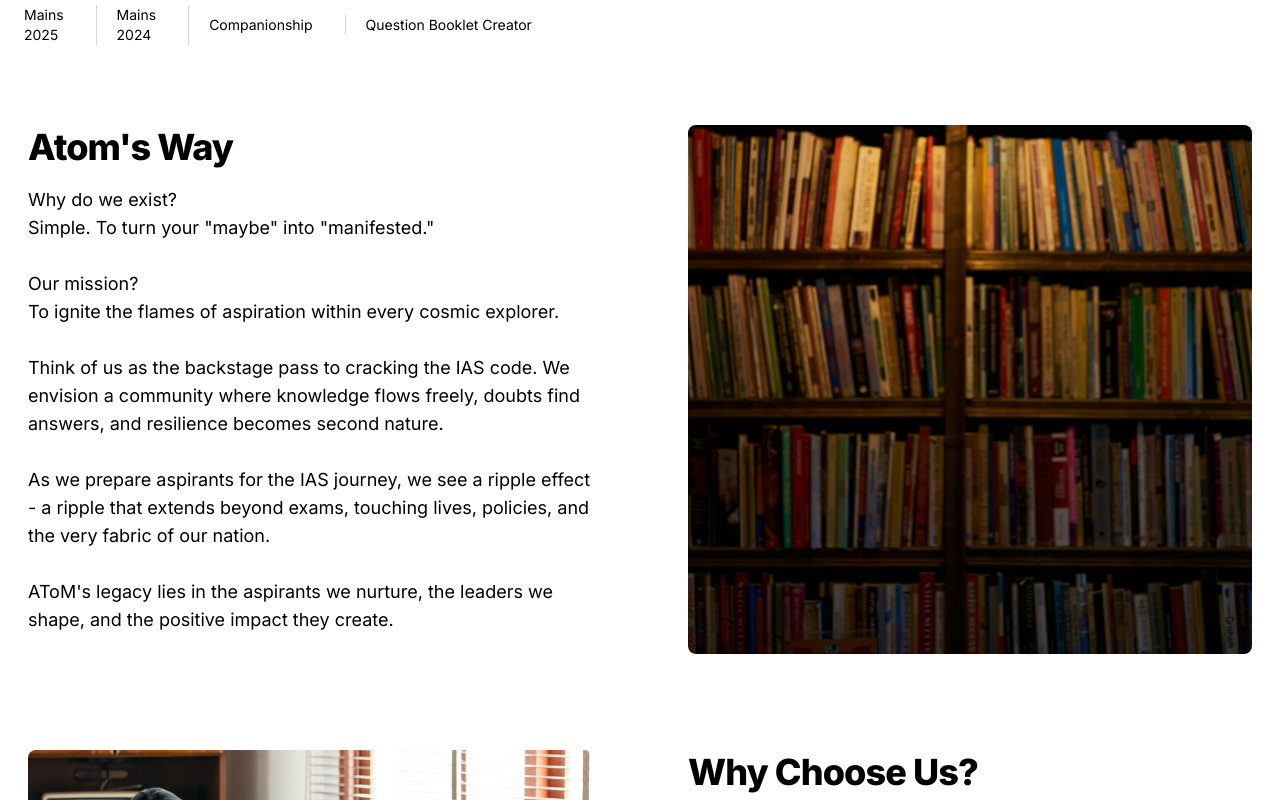
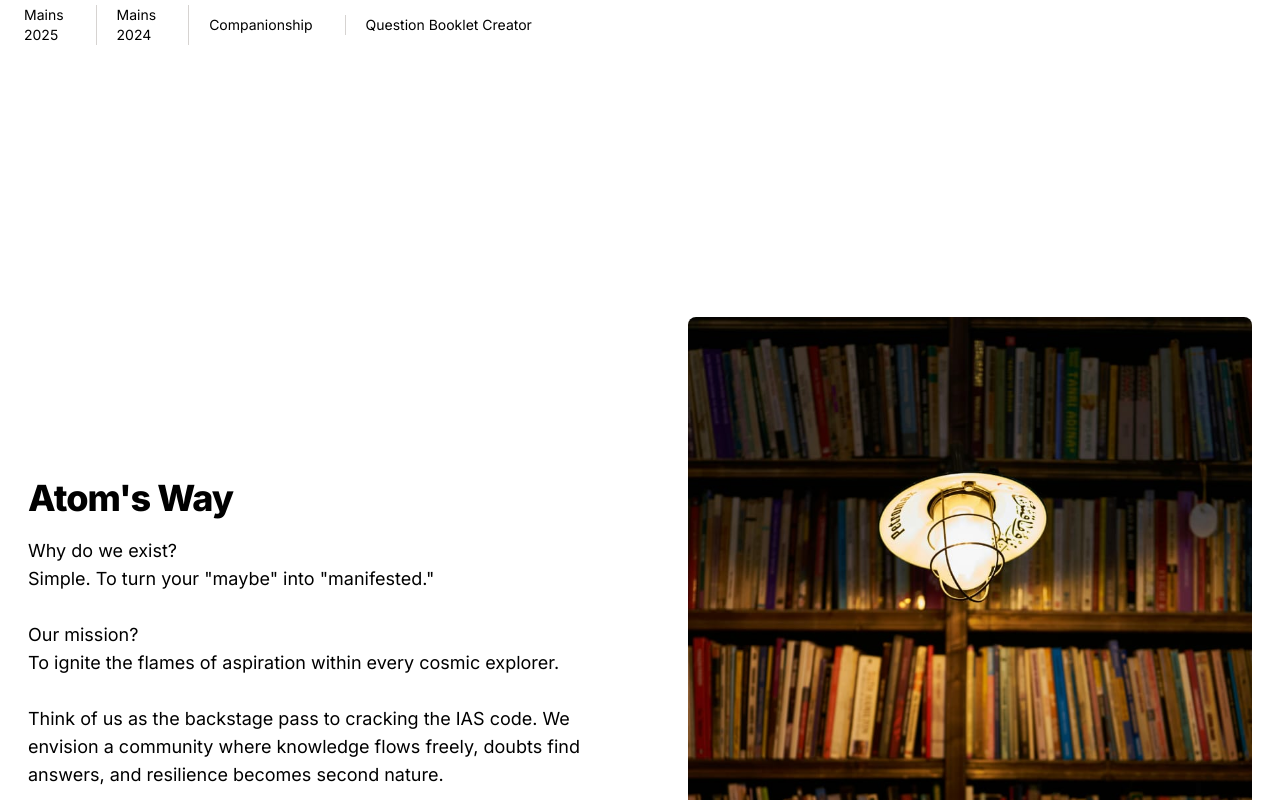
Before and after one commit to AjithCodeCraft/ATOM-WEBSITE-MAIN, a Next.js app: page / in a window 1280 px wide. Shown: the part 620-1420 px from the top of the page. Built offline with nearby package versions, Linux system fonts and the light colour scheme; a web font is replaced by a local one.

Commit message:
change in image tag

```diff
--- a/src/app/components/whychose.js
+++ b/src/app/components/whychose.js
@@ -22,9 +22,9 @@ const WhyChoose = () => {
                 AToM's legacy lies in the aspirants we nurture, the leaders we shape, and the positive impact they create.
               </p>
             </div>
-            <div className="bg-fit h-full py-48 rounded-lg"
-              style={{ backgroundImage: "url(/why_choose_1.jpeg)", backgroundSize: "cover", backgroundPosition: "center bottom" }}>
-            </div>
+            <div className="bg-fit h-full py-48 rounded-lg">
+              <Image src="/why_choose_1.jpeg" alt="why_choose_1" layout="responsive" width={300} height={300} className="rounded-lg object-cover" />
+              </div>
           </div>
           <div className="grid flex-col-reverse items-center grid-cols-1 md:grid-cols-2 gap-y-10 md:gap-y-32 gap-x-10 md:gap-x-24">
             <div className="order-none md:order-2">
```
